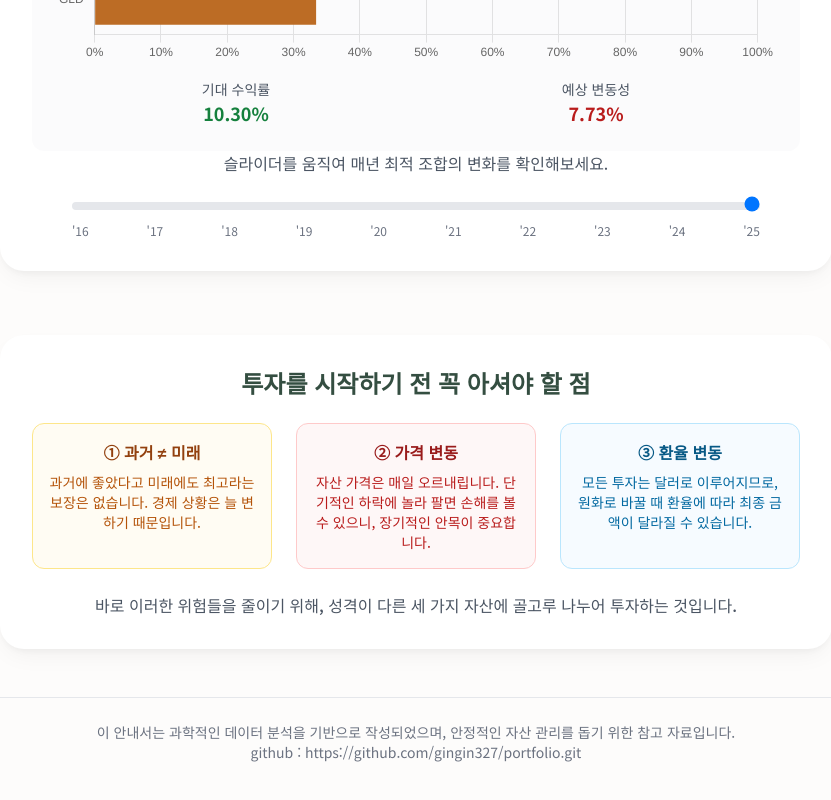
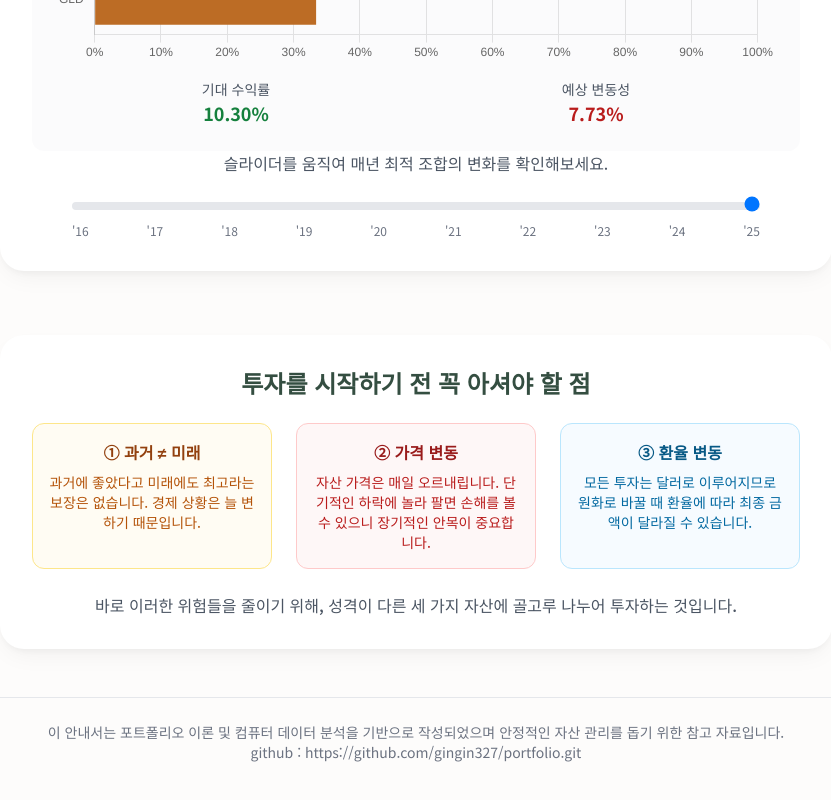
Before and after one commit to SQDcoin/portfolio, a plain HTML site: page index.html in a window 1280 px wide. Shown: the part 3135-3935 px from the top of the page, without its empty margins (224-1055 px from the left). Drawn offline with nearby package versions, Linux system fonts and the light colour scheme.

Commit message:
Update index.html

```diff
--- a/index.html
+++ b/index.html
@@ -153,11 +153,11 @@
                     </div>
                     <div class="bg-red-50/60 p-4 rounded-xl border border-red-200">
                         <h3 class="font-bold text-red-800 mb-2">② 가격 변동</h3>
-                        <p class="text-sm text-red-700">자산 가격은 매일 오르내립니다. 단기적인 하락에 놀라 팔면 손해를 볼 수 있으니, 장기적인 안목이 중요합니다.</p>
+                        <p class="text-sm text-red-700">자산 가격은 매일 오르내립니다. 단기적인 하락에 놀라 팔면 손해를 볼 수 있으니 장기적인 안목이 중요합니다.</p>
                     </div>
                     <div class="bg-sky-50/60 p-4 rounded-xl border border-sky-200">
                         <h3 class="font-bold text-sky-800 mb-2">③ 환율 변동</h3>
-                        <p class="text-sm text-sky-700">모든 투자는 달러로 이루어지므로, 원화로 바꿀 때 환율에 따라 최종 금액이 달라질 수 있습니다.</p>
+                        <p class="text-sm text-sky-700">모든 투자는 달러로 이루어지므로 원화로 바꿀 때 환율에 따라 최종 금액이 달라질 수 있습니다.</p>
                     </div>
                 </div>
                  <p class="text-center text-gray-600 mt-6 font-medium">바로 이러한 위험들을 줄이기 위해, 성격이 다른 세 가지 자산에 골고루 나누어 투자하는 것입니다.</p>
@@ -166,7 +166,7 @@
         </main>
 
         <footer class="text-center mt-12 py-6 border-t border-gray-200">
-            <p class="text-gray-500 text-sm">이 안내서는 과학적인 데이터 분석을 기반으로 작성되었으며, 안정적인 자산 관리를 돕기 위한 참고 자료입니다.<br>github : https://github.com/gingin327/portfolio.git</p>
+            <p class="text-gray-500 text-sm">이 안내서는 포트폴리오 이론 및 컴퓨터 데이터 분석을 기반으로 작성되었으며 안정적인 자산 관리를 돕기 위한 참고 자료입니다.<br>github : https://github.com/gingin327/portfolio.git</p>
         </footer>
     </div>
 
```
